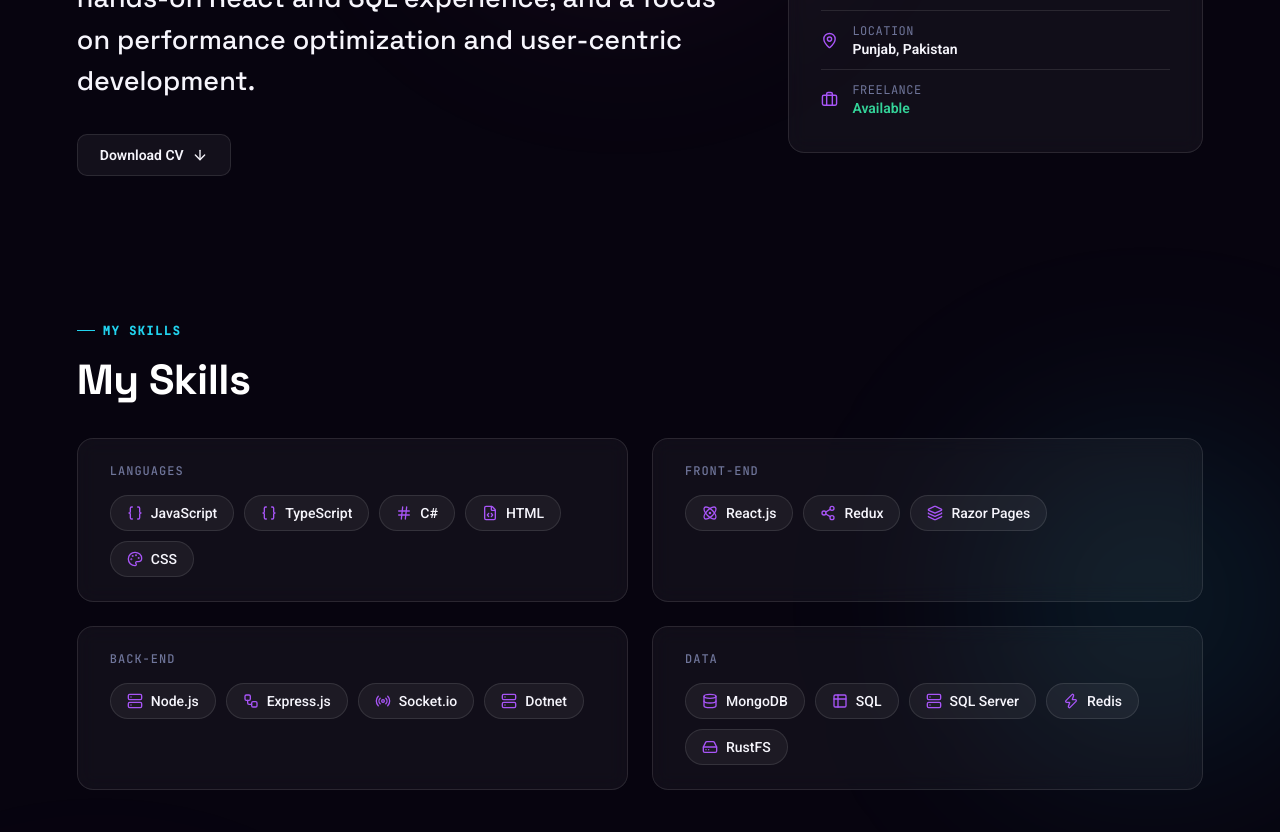
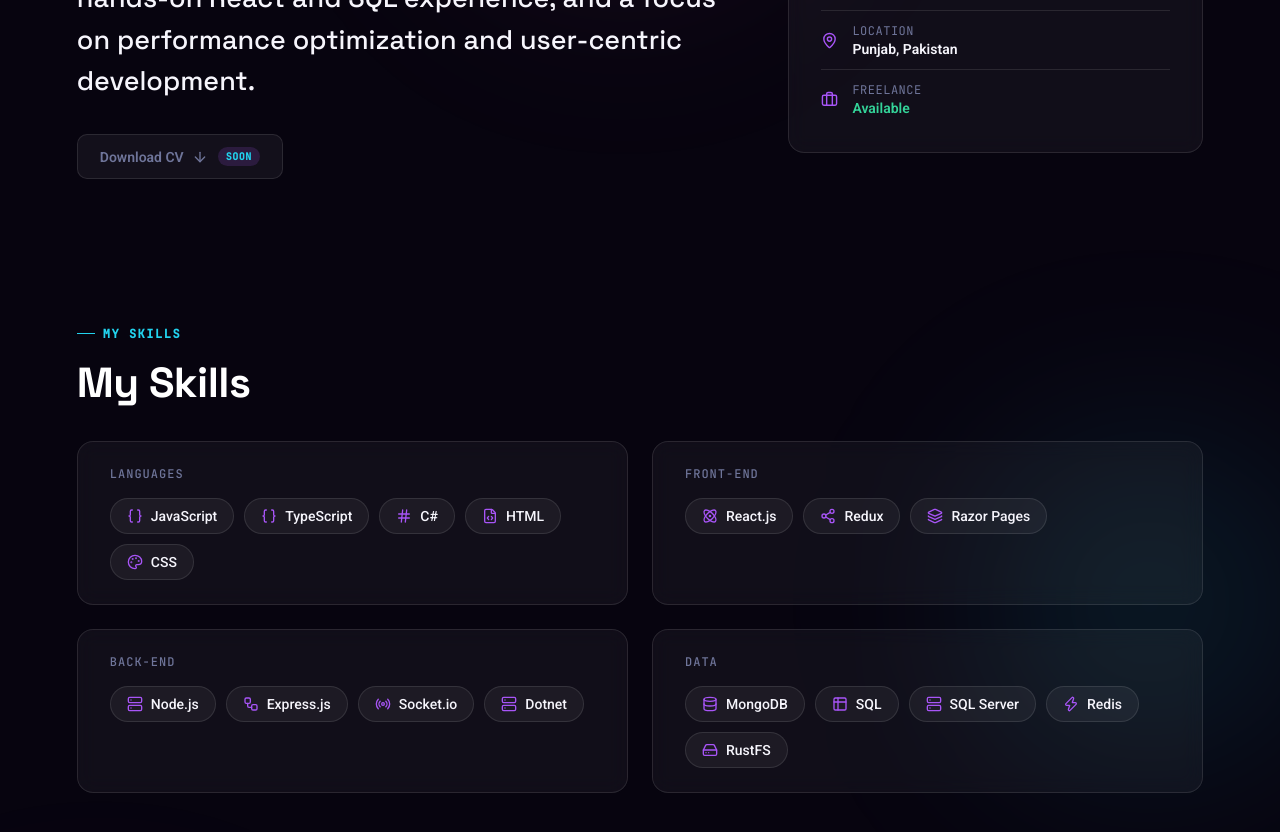
Before and after one commit to jawadsamiulhaq/My-Portfolio, a React (Vite) app: page / in a window 1280 px wide. Shown: the part 1360-2192 px from the top of the page. Built offline with nearby package versions, Linux system fonts and the light colour scheme.

Commit message:
Update CV button to a disabled state with badge for upcoming availability

```diff
--- a/src/components/About.tsx
+++ b/src/components/About.tsx
@@ -34,10 +34,11 @@
           transition={{ duration: 0.5, delay: 0.08 }}
         >
           <p className="about-bio">{PROFILE.bio}</p>
-          <a href="#" className="btn-cv">
+          <button type="button" className="btn-cv" disabled title="Resume coming soon">
             Download CV
             <ArrowDown size={16} />
-          </a>
+            <span className="btn-cv__badge">Soon</span>
+          </button>
         </motion.div>
 
         <motion.div
--- a/src/index.css
+++ b/src/index.css
@@ -679,8 +679,10 @@
     text-decoration: none;
     padding: 12px 22px;
     border-radius: var(--radius-sm);
+    font-family: inherit;
     font-weight: 600;
     font-size: 14px;
+    cursor: pointer;
     transition: 0.2s;
     flex-shrink: 0;
 }
@@ -689,6 +691,32 @@
     border-color: var(--border-hover);
     color: var(--accent-2);
     transform: translateY(-1px);
+}
+
+.btn-cv:disabled {
+    color: var(--text-tertiary);
+    cursor: not-allowed;
+}
+
+.btn-cv:disabled:hover {
+    border-color: var(--border);
+    color: var(--text-tertiary);
+    transform: none;
+}
+
+.btn-cv__badge {
+    display: inline-flex;
+    align-items: center;
+    background: var(--accent-soft);
+    color: var(--accent-2);
+    font-family: var(--font-mono);
+    font-size: 10px;
+    font-weight: 600;
+    letter-spacing: 0.5px;
+    text-transform: uppercase;
+    padding: 3px 8px;
+    border-radius: 999px;
+    margin-left: 2px;
 }
 
 .about-info-card {
```
